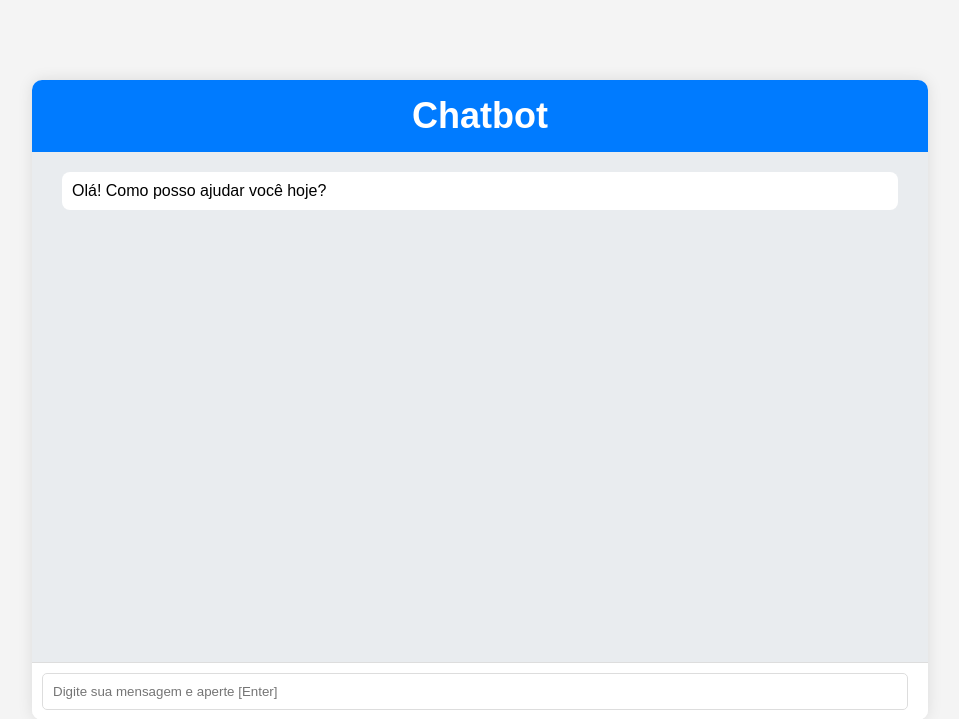
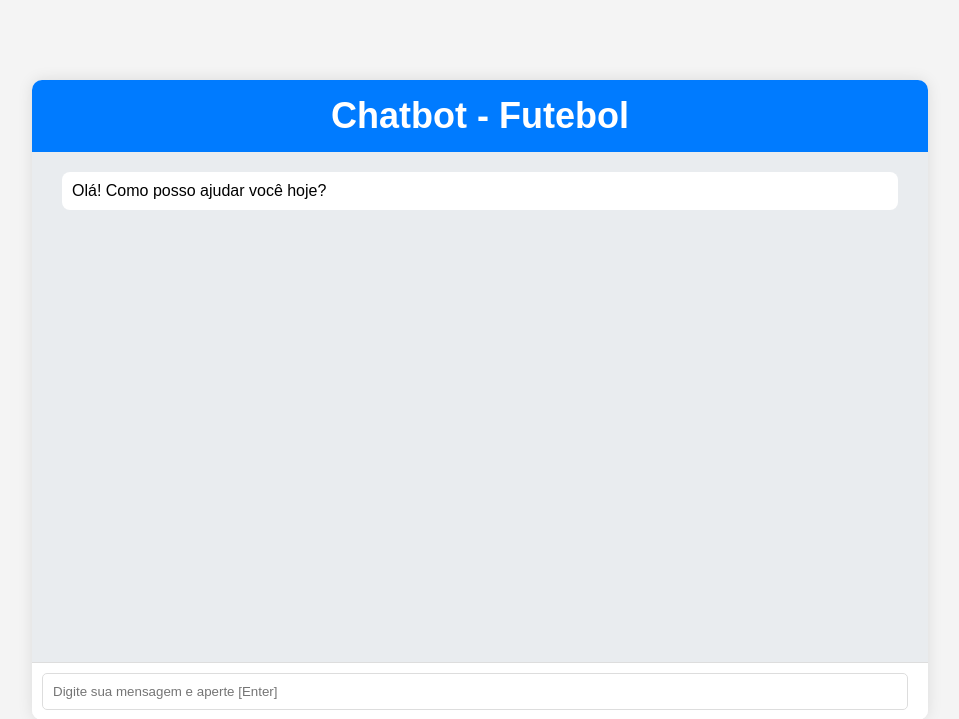
Before and after one commit to gusalm/python-ia, a Flask app: page / in a window 1280 px wide. Shown: the top 719 px of the page, without its empty margins (160-1119 px from the left). Run offline with Flask 3, Linux system fonts and the light colour scheme.

Commit message:
Publicando projeto

```diff
--- a/templates/index.html
+++ b/templates/index.html
@@ -11,7 +11,7 @@
 <body>
     <div class="chat-container">
         <div class="chat-header">
-            <h2>Chatbot</h2>
+            <h2>Chatbot - Futebol</h2>
         </div>
         <div class="chat-window" id="chatWindow">
             <div class="message bot">
```
